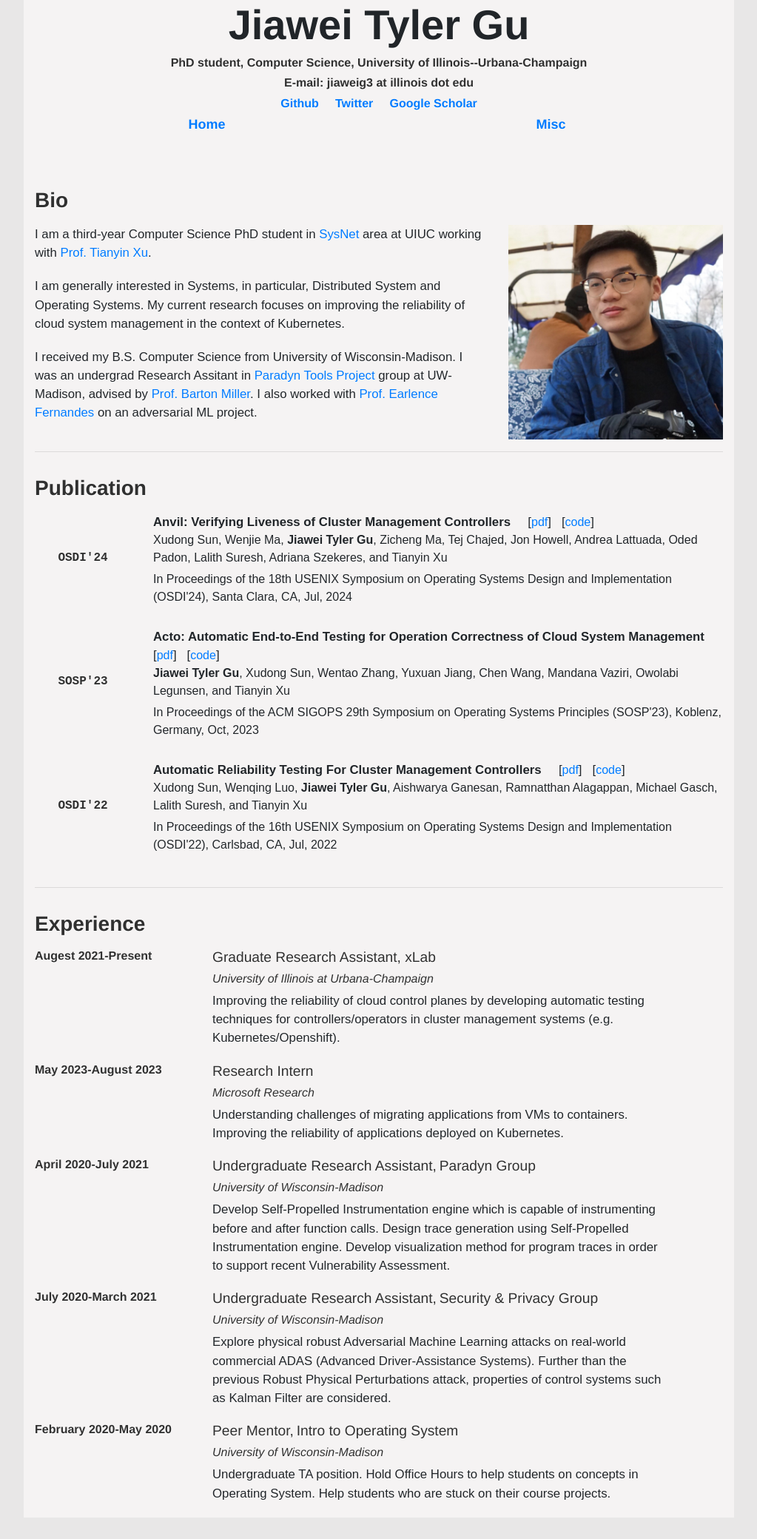
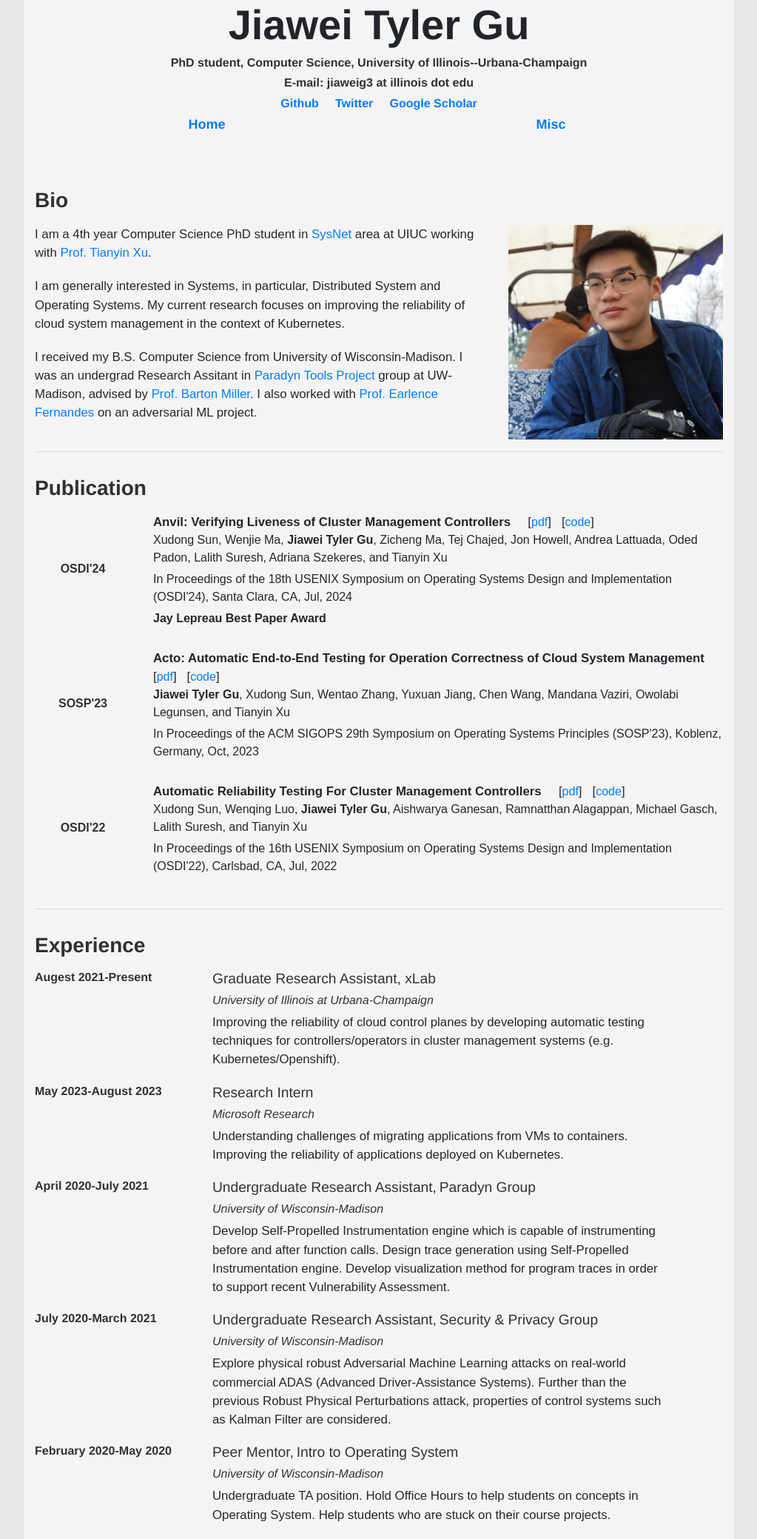
Before and after one commit to tylergu/tylergu.github.io, a Jekyll site: the page built from index.html, in a window 1280 px wide. Shown: the whole page at 74% size, without its empty margins (128-1151 px from the left). Built offline with Jekyll 4.4.1, drawn with Linux system fonts in a browser that asks for light colours; before the commit the page ends 2051 px from its top, so only the background shows below that.

Commit message:
Update my year
Signed-off-by: Tyler Gu <jiaweig3@illinois.edu>

```diff
--- a/_data/publications.yml
+++ b/_data/publications.yml
@@ -9,6 +9,7 @@
   conference: OSDI'24
   file: papers/anvil.pdf
   code: https://github.com/xlab-uiuc/anvil
+  note: <b>Jay Lepreau Best Paper Award</b>
 - title: "Acto: Automatic End-to-End Testing for Operation Correctness of Cloud System Management"
   author: >
     <b>Jiawei Tyler Gu</b>, Xudong Sun, Wentao Zhang, Yuxuan Jiang, Chen Wang, Mandana Vaziri, Owolabi Legunsen, and Tianyin Xu
--- a/_includes/bio.html
+++ b/_includes/bio.html
@@ -6,7 +6,7 @@
 <div class="row">
     <div class="col-8">
         <p>
-            I am a third-year Computer Science PhD student in
+            I am a 4th year Computer Science PhD student in
             <a href="https://cs.illinois.edu/research/areas/systems-and-networking">SysNet</a> area
             at UIUC working with
             <a href="https://tianyin.github.io/">Prof. Tianyin Xu</a>.
--- a/_includes/publications.html
+++ b/_includes/publications.html
@@ -20,6 +20,7 @@
         <p class="paperauthors"> {{ publication.author }} </p>
         <p class="paperauthors"> {{ publication.booktitle }}, {{ publication.address }},
             {{ publication.month }}, {{ publication.year }} </p>
+        <p class="paperauthors"> {{ publication.note }} </p>
     </div>
     &nbsp;
 </div>
--- a/_sass/publications.scss
+++ b/_sass/publications.scss
@@ -1,5 +1,5 @@
 .conference {
-    font-family: "Courier New", Courier, monospace;
+    font-family: sans-serif;
     text-align: center;
     font-size: 16px;
     font-weight: bold;
```
